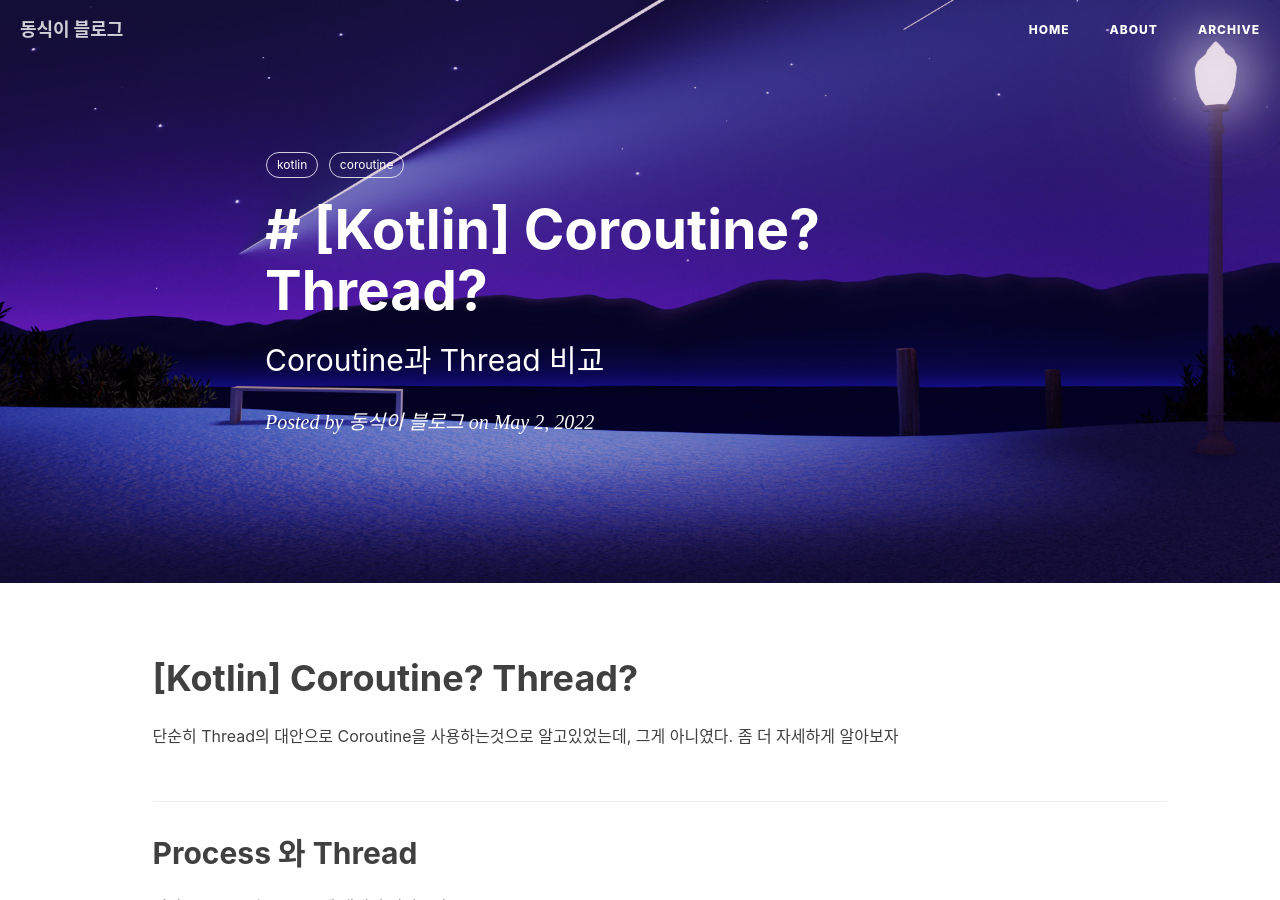
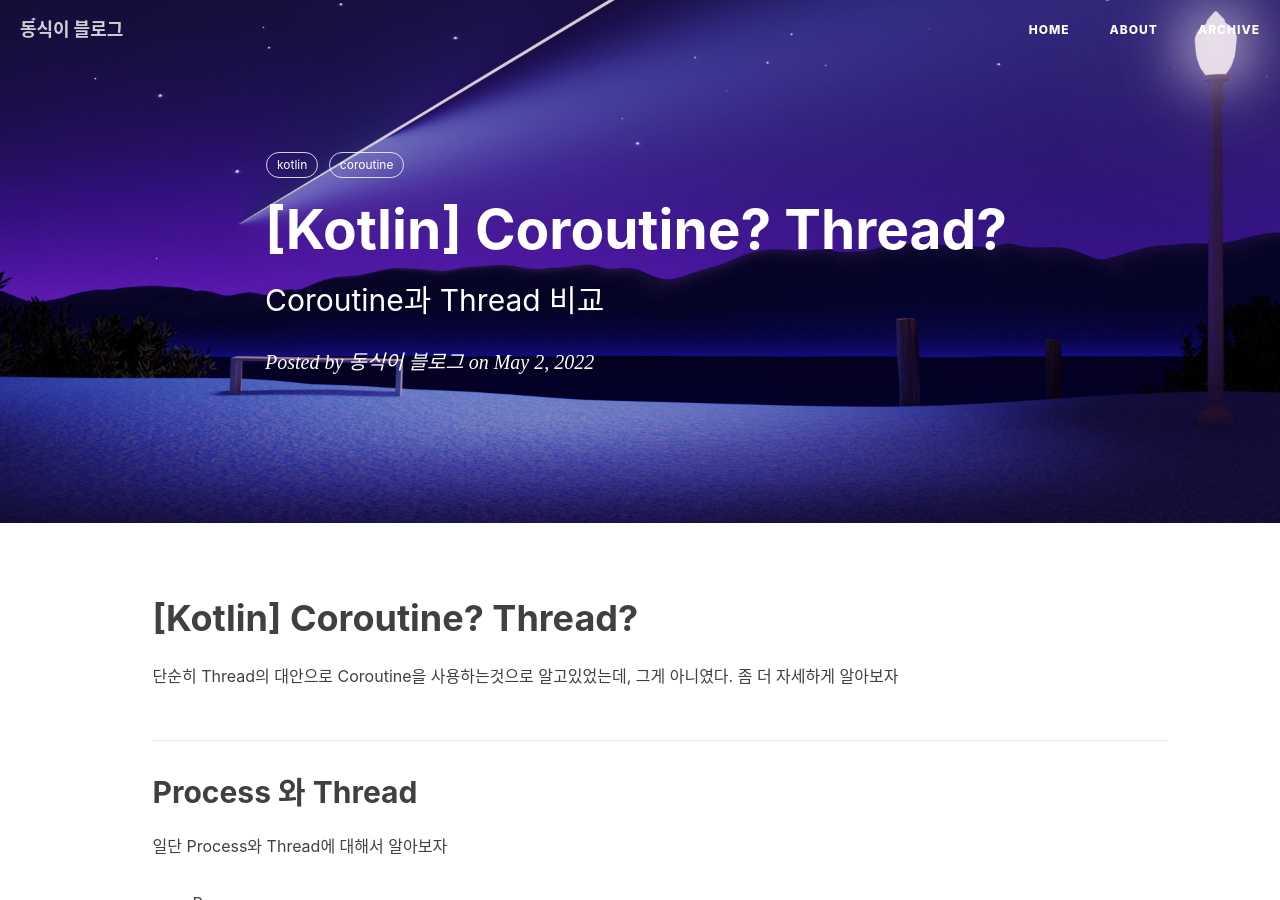
Before and after one commit to dongsik93/dongsik93.github.io, a Jekyll site: the page built from _posts/2022-05-02-til-kotlin-coroutine-thread.md, in a window 1280 px wide and 900 px high. Built offline with Jekyll 4.4.1, drawn with Linux system fonts in a browser that asks for light colours; nearby versions of some CDN libraries; comment, search, counter and statistics services are not loaded.

```diff
--- a/_posts/2022-05-02-til-kotlin-coroutine-thread.md
+++ b/_posts/2022-05-02-til-kotlin-coroutine-thread.md
@@ -1,6 +1,6 @@
 ---
 layout: post
-title: "# [Kotlin] Coroutine? Thread?"
+title: "[Kotlin] Coroutine? Thread?"
 subtitle: "Coroutine과 Thread 비교"
 date: 2022-05-02 22:00:00 +0900
 categories: til
```
